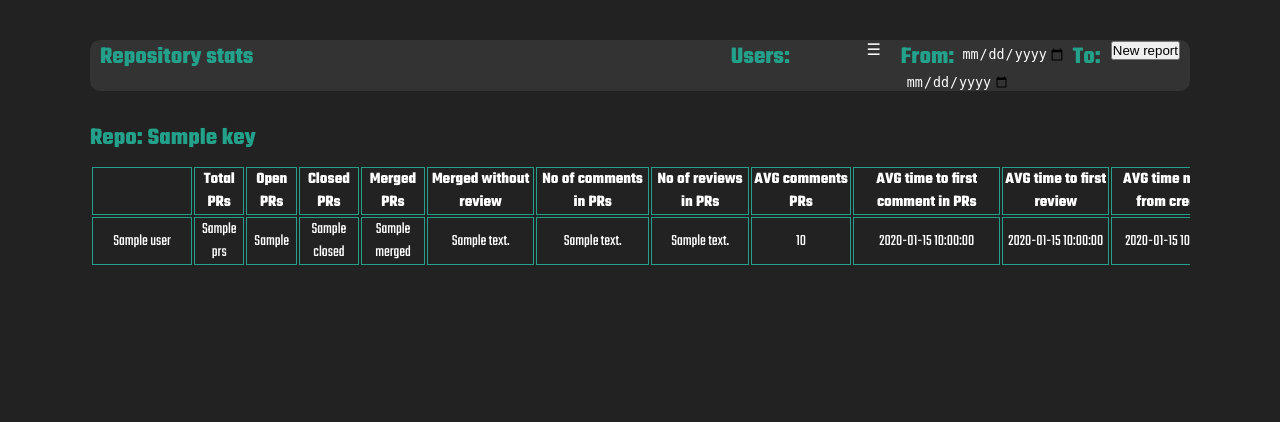
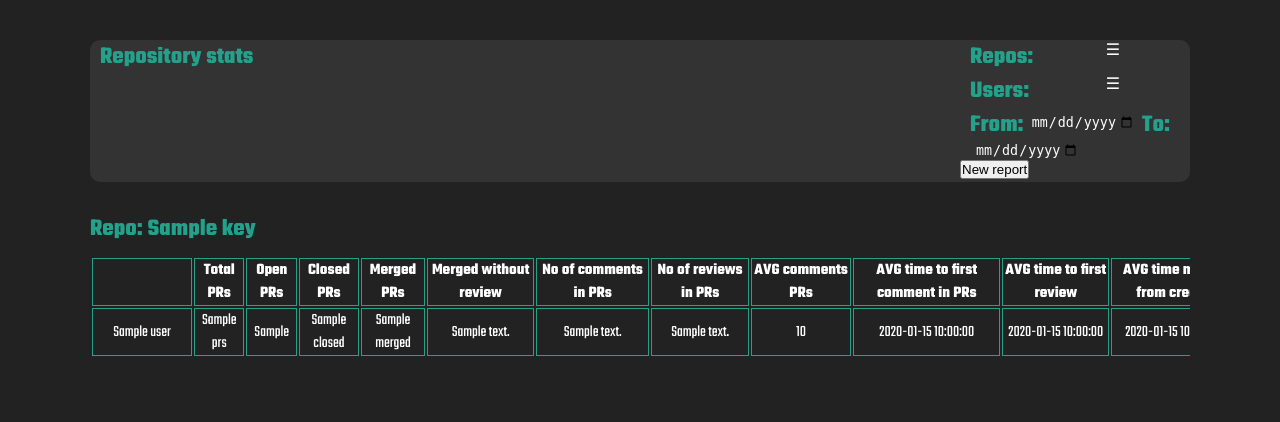
Before and after one commit to Nicolasopf/Metrevs, a Flask app: template templates/repos.html in a window 1280 px wide. Shown: the part 50-472 px from the top of the page. Run offline with Flask 2, Linux system fonts and the light colour scheme; the template is opened without the code that fills it: most values are stand-ins (such as "Sample title", 1, 10 or a date in 2020); parts of the project's set-up code (start-up, migrations or seed data) failed here and were passed over.

Commit message:
[Updated] List to repositories

```diff
--- a/templates/repos.html
+++ b/templates/repos.html
@@ -14,12 +14,22 @@
 					<h1>Repository stats</h1>
 				</div>
 				<div class="select-items">
+				  <form method="post" action="{{ url_for('app_views.show_repo_info') }}">
+				  <div class="sub-select">
+					<h2>Repos:</h2>
+                    <input type="checkbox" id="arrow" class="toggle">
+                    <label for="arrow" class="arrow-icon">&#9776;</label>
+                    <div class="slide_menu">
+						{% for repo in repos_data.keys() %}
+                        <p class="items"><input type="checkbox" name="reponame" value="{{ repo }}">{{ repo }}</p>
+                        {% endfor %}
+                    </div>
+                  </div>
 				  <div class="sub-select">
 					<h2>Users:</h2>
                     <input type="checkbox" id="arrow" class="toggle">
                     <label for="arrow" class="arrow-icon">&#9776;</label>
                     <div class="slide_menu">
-                      <form method="post" action="{{ url_for('app_views.show_repo_info') }}">
 						{% for user in final_user_list %}
                         <p class="items"><input type="checkbox" name="username" value="{{ user }}">{{ user }}</p>
                         {% endfor %}
```
